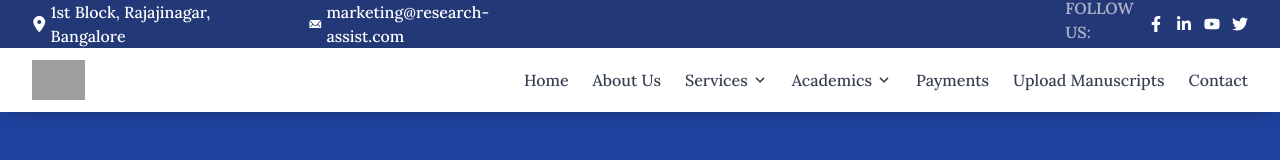
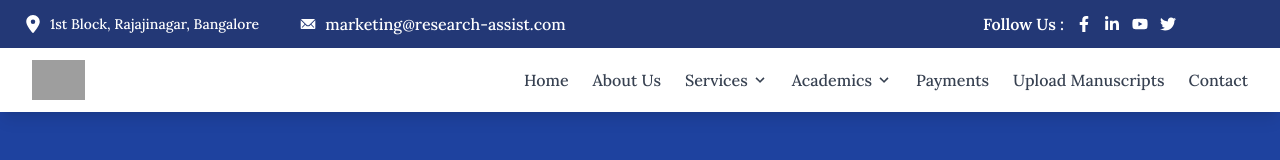
Before and after one commit to ManuJ1210/Research-Assist, a React (Vite) app: page /regularBiostatic in a window 1280 px wide. Shown: the top 160 px of the page. Built offline with nearby package versions, Linux system fonts and the light colour scheme; grey boxes are pictures that could not be loaded.

Commit message:
Top Header Updated

```diff
--- a/src/components/AboutPage/About.jsx
+++ b/src/components/AboutPage/About.jsx
@@ -13,10 +13,7 @@ const pageTransition = {
   duration: 0.8,
 };
 
-const cardVariant = {
-  hidden: { opacity: 0, y: 40 },
-  visible: { opacity: 1, y: 0 },
-};
+
 
 function About() {
   return (
--- a/src/components/Academics/RegularBiostatic.jsx
+++ b/src/components/Academics/RegularBiostatic.jsx
@@ -51,16 +51,16 @@ function RegularBiostatic() {
             <h1 className="mt-4 md:text-center font-bold text-2xl w-50 mb-5 text-black ml-9 ">Other Links</h1>
             <ul className="md:flex flex-wrap w-60  md:text-clip text-pretty ml-16 text-lg/9  text-gray-600  ">
 
-              <Link to="/english"><li className="w-1/1 list-disc hover:scale-105 transition duration-350">Manuscript Editing</li></Link>
-              <Link to="/research"><li className="w-1/1 list-disc hover:scale-105 transition duration-350">
+              <Link to="/english"><li className="w-1/1 list-disc hover:scale-105 transition duration-350  hover:text-blue-600 ">Manuscript Editing</li></Link>
+              <Link to="/research"><li className="w-1/1 list-disc hover:scale-105 transition duration-350  hover:text-blue-600 ">
                 Research  Designing</li></Link>
-              <Link to="/manuscriptEditing"><li className="w-1/1 list-disc hover:scale-105 transition duration-350">Manuscript Editing</li></Link>
-              <Link to="/manuscriptWriting"><li className="w-1/1 list-disc hover:scale-105 transition duration-350">Manuscript Writing</li></Link>
-              <Link to="/clinicalDesign"><li className="w-1/1 list-disc hover:scale-105 transition duration-350">Clinical Trail Designing</li></Link>
-              <Link to="/figurePreparation"><li className="w-1/1 list-disc hover:scale-105 transition duration-350">Figure Prepration</li></Link>
-              <Link to="/dataManagement"><li className="w-1/1 list-disc hover:scale-105 transition duration-350"> Data Management</li></Link>
-              <Link to=""><li className="w-1/1 list-disc hover:scale-105 transition duration-350"> Utility & Tools</li></Link>
-              <Link to=""><li className="w-1/1 list-disc hover:scale-105 transition duration-350">Preview Demo</li></Link>
+              <Link to="/manuscriptEditing"><li className="w-1/1 list-disc hover:scale-105 transition duration-350  hover:text-blue-600 ">Manuscript Editing</li></Link>
+              <Link to="/manuscriptWriting"><li className="w-1/1 list-disc hover:scale-105 transition duration-350  hover:text-blue-600 ">Manuscript Writing</li></Link>
+              <Link to="/clinicalDesign"><li className="w-1/1 list-disc hover:scale-105 transition duration-350  hover:text-blue-600 ">Clinical Trail Designing</li></Link>
+              <Link to="/figurePreparation"><li className="w-1/1 list-disc hover:scale-105 transition duration-350  hover:text-blue-600 ">Figure Prepration</li></Link>
+              <Link to="/dataManagement"><li className="w-1/1 list-disc hover:scale-105 transition duration-350  hover:text-blue-600 "> Data Management</li></Link>
+              <Link to=""><li className="w-1/1 list-disc hover:scale-105 transition duration-350  hover:text-blue-600 "> Utility & Tools</li></Link>
+              <Link to=""><li className="w-1/1 list-disc hover:scale-105 transition duration-350  hover:text-blue-600 ">Preview Demo</li></Link>
             </ul>
           </div>
 
--- a/src/components/Header & Footer/Header.jsx
+++ b/src/components/Header & Footer/Header.jsx
@@ -57,43 +57,65 @@ function Header() {
   return (
     <>
       {/* Header top */}
-      <div className="header-top z-50 bg-blue-900 py-5 md:h-12 md:items-center hidden min-[1184px]:flex md:justify-between px-8 text-white">
-        <div className="md:flex gap-10 md:w-1/2 md:col-span-2">
-          <p>
+      <div className="header-top z-50 bg-blue-900 py-3 px-6 text-white hidden min-[1184px]:flex items-center justify-between">
+
+  <div className="flex items-center gap-10 flex-wrap">
     <a
       href="https://maps.app.goo.gl/hxHdDUJHLUdRmj4m6"
       target="_blank"
       rel="noopener noreferrer"
-              className="md:flex md:items-center gap-1 font-medium"
+      className="flex items-center gap-2 text-sm font-medium hover:underline"
     >
-              <FaLocationDot />
+      <FaLocationDot className="text-lg" />
       1st Block, Rajajinagar, Bangalore
     </a>
-          </p>
-          <p>
-            <Link to="/contact" className="md:flex items-center gap-1 font-medium">
-              <IoIosMail />
+    <Link
+      to="/contact"
+      className="flex items-center gap-2 text-md font-medium hover:underline"
+    >
+      <IoIosMail className="text-lg" />
       marketing@research-assist.com
     </Link>
-          </p>
   </div>
 
-        <h4 className="footer-title text-white md:ml-130 items-center align-middle">Follow Us:</h4>
-        <div className="flex justify-between gap-3 text-white">
-          <a href="https://www.facebook.com/ChanRericr/" target="_blank" rel="noopener noreferrer" className="hover:text-blue-500 hover:scale-110 transition duration-300">
+
+  <div className="flex items-center gap-3  mr-20">
+    <h4 className="text-md font-semibold">Follow Us :</h4>
+    <a
+      href="https://www.facebook.com/ChanRericr/"
+      target="_blank"
+      rel="noopener noreferrer"
+      className="hover:text-blue-400 hover:scale-110 transition"
+    >
       <FaFacebookF />
     </a>
-          <a href="https://in.linkedin.com/company/chanre-rheumatology-&-immunology-center-&-research" target="_blank" rel="noopener noreferrer" className="hover:text-black">
+    <a
+      href="https://in.linkedin.com/company/chanre-rheumatology-&-immunology-center-&-research"
+      target="_blank"
+      rel="noopener noreferrer"
+      className="hover:text-blue-300 hover:scale-110 transition"
+    >
       <FaLinkedinIn />
     </a>
-          <a href="https://www.youtube.com/user/chanre1" target="_blank" rel="noopener noreferrer" className="hover:text-red-600">
+    <a
+      href="https://www.youtube.com/user/chanre1"
+      target="_blank"
+      rel="noopener noreferrer"
+      className="hover:text-red-500 hover:scale-110 transition"
+    >
       <FaYoutube />
     </a>
-          <a href="https://twitter.com/ChanreCenter?t=aCWSkO9R7XsQNm2hlJ6s2g&s=09" target="_blank" rel="noopener noreferrer" className="hover:text-blue-600">
+    <a
+      href="https://twitter.com/ChanreCenter?t=aCWSkO9R7XsQNm2hlJ6s2g&s=09"
+      target="_blank"
+      rel="noopener noreferrer"
+      className="hover:text-blue-500 hover:scale-110 transition"
+    >
       <FaTwitter />
     </a>
   </div>
 </div>
+
 
       {/* Navbar */}
       <nav className="sticky  top-0 bg-white shadow-lg z-80">
```
Lines whose indentation alone changed are shown as unchanged.
